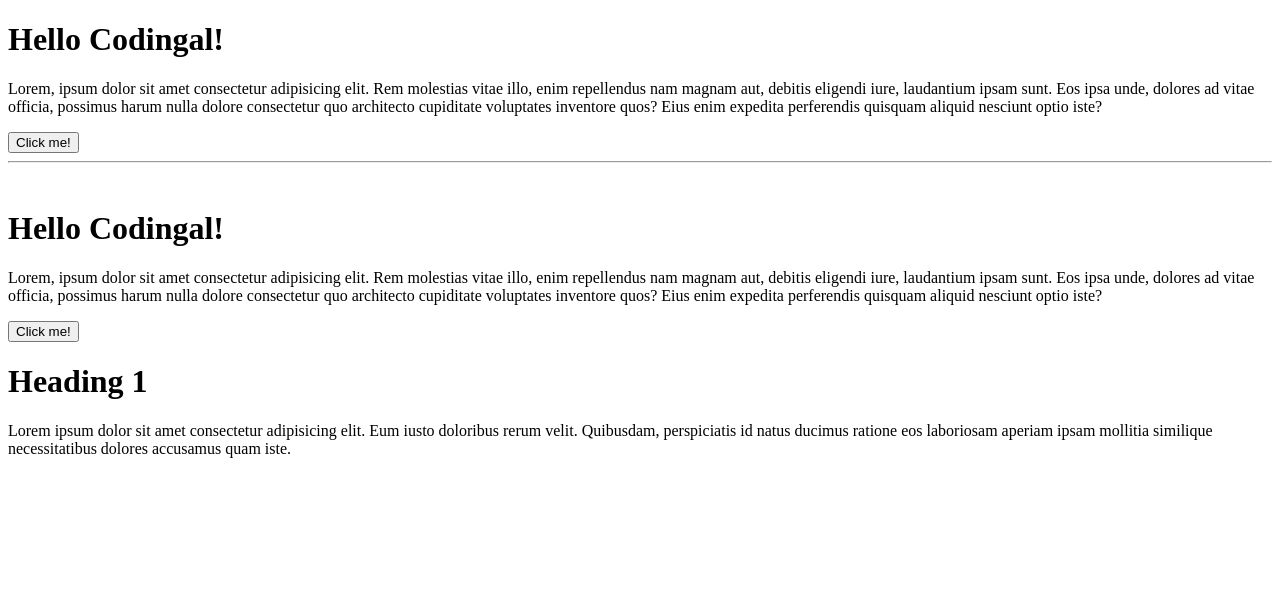
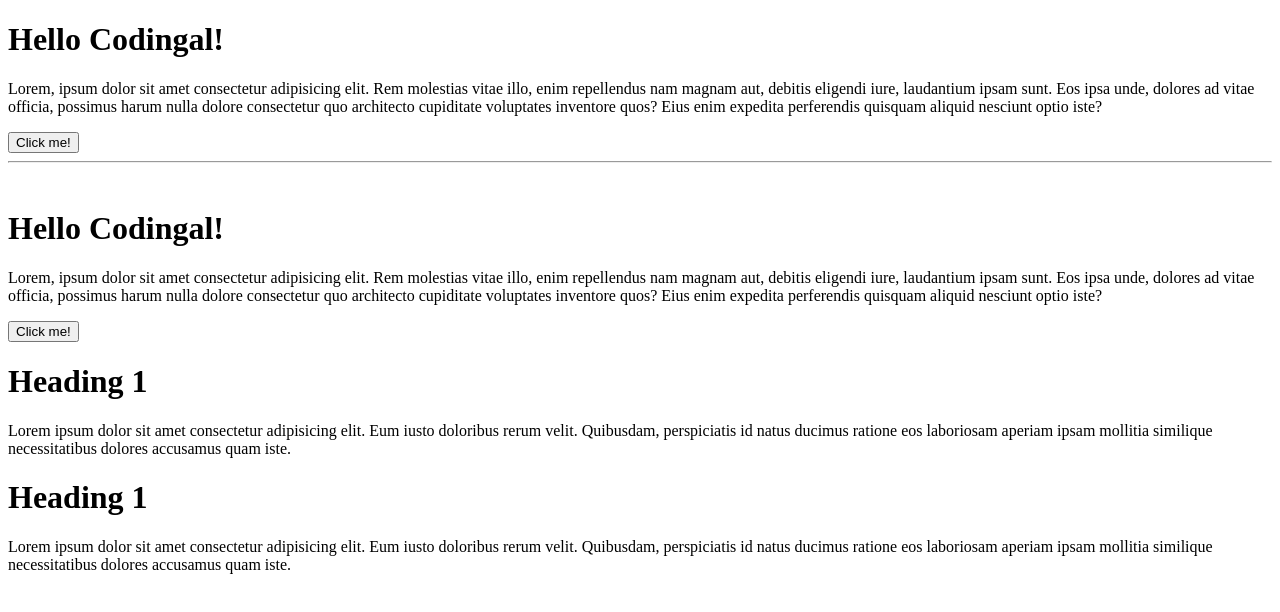
Before and after one commit to khanaladitya15/GitPractice, a plain HTML site: page index.html in a window 1280 px wide. Drawn offline with Linux system fonts and the light colour scheme.

Commit message:
new div added.

```diff
--- a/index.html
+++ b/index.html
@@ -20,5 +20,9 @@
         <h1>Heading 1</h1>
         <p>Lorem ipsum dolor sit amet consectetur adipisicing elit. Eum iusto doloribus rerum velit. Quibusdam, perspiciatis id natus ducimus ratione eos laboriosam aperiam ipsam mollitia similique necessitatibus dolores accusamus quam iste.</p>
     </div>
+  <div class="card">
+        <h1>Heading 1</h1>
+        <p>Lorem ipsum dolor sit amet consectetur adipisicing elit. Eum iusto doloribus rerum velit. Quibusdam, perspiciatis id natus ducimus ratione eos laboriosam aperiam ipsam mollitia similique necessitatibus dolores accusamus quam iste.</p>
+    </div>
 </body>
 </html>
```
Also changed, not shown: 1 other file.
